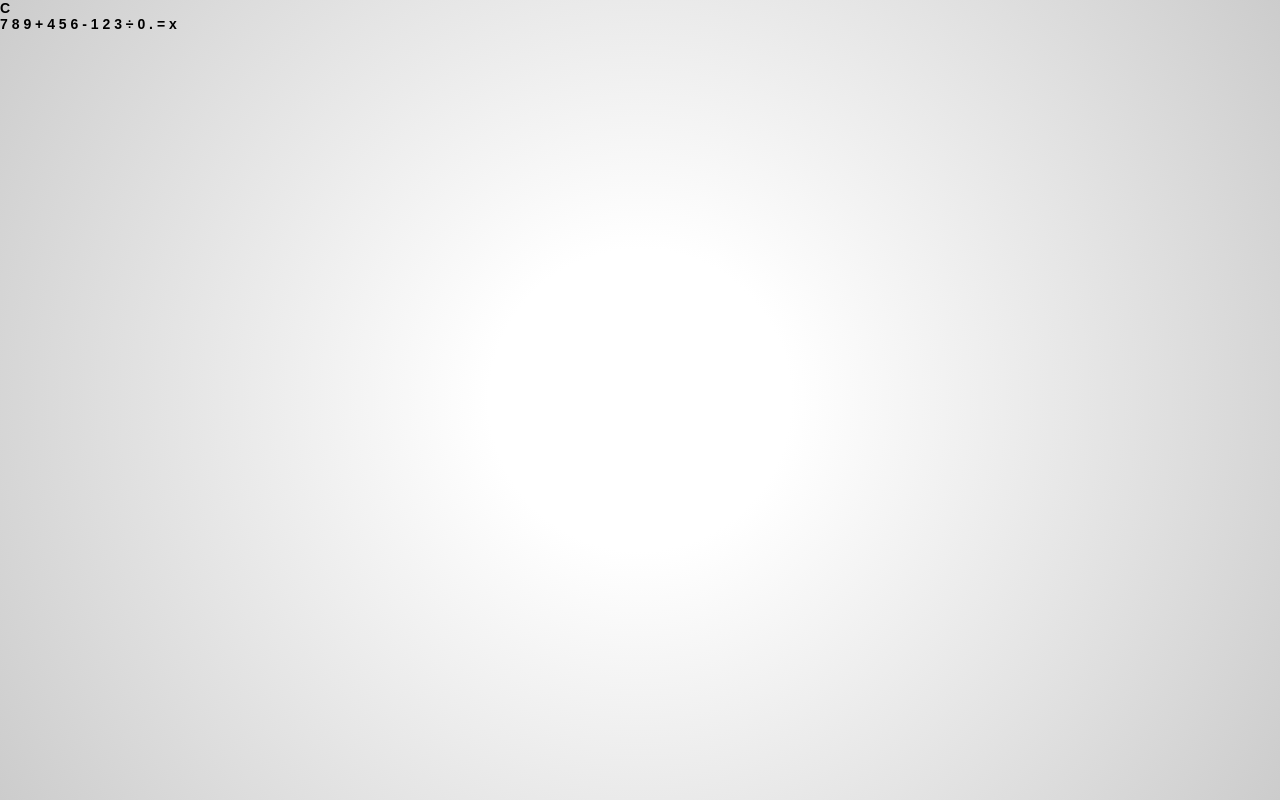
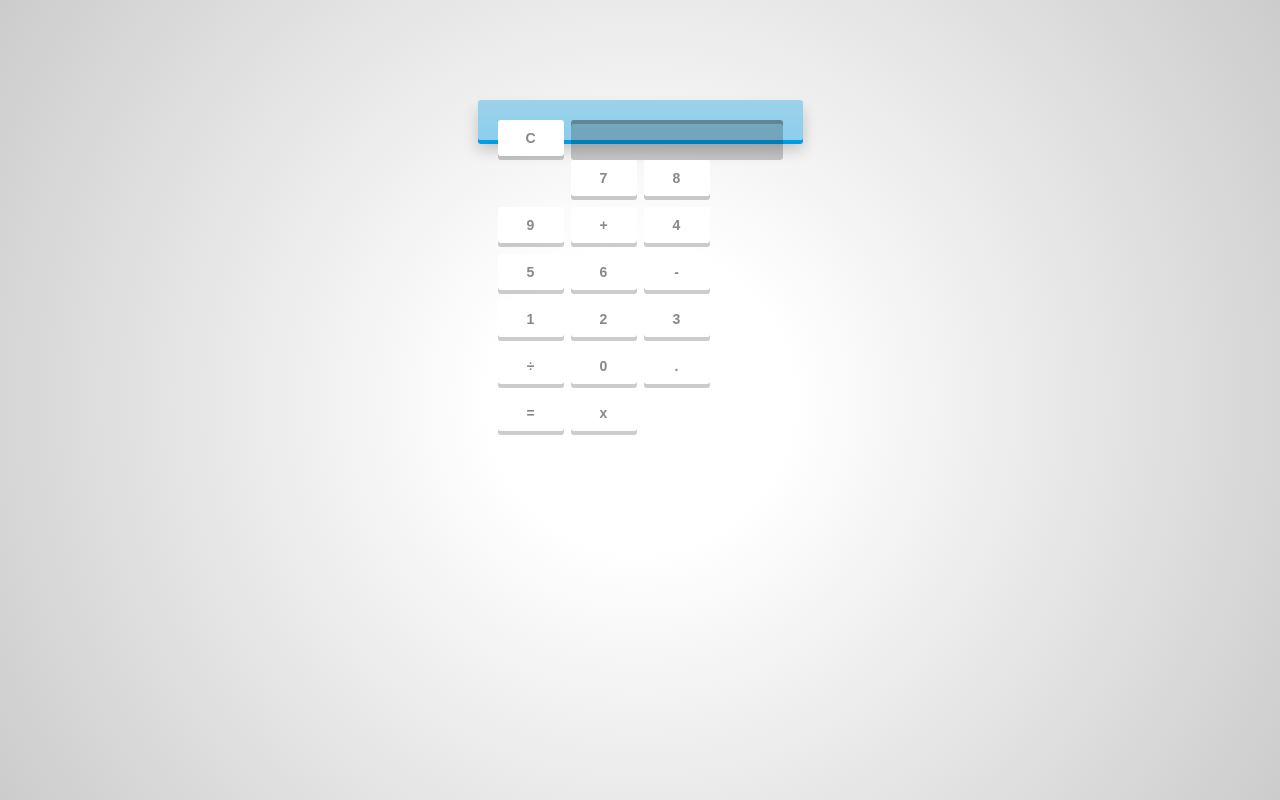
Before and after one commit to DONGChuan/Calculator-HTML-CSS-Javascript, a plain HTML site: page index.html in a window 1280 px wide. Drawn offline with Linux system fonts and the light colour scheme.

Commit message:
Update UI
Add shadow

```diff
--- a/css/style.css
+++ b/css/style.css
@@ -15,3 +15,72 @@ html {
     background: radial-gradient(circle, #fff 20%, #ccc);
     background-size: cover;
 }
+
+#calculator {
+    width: 325px;
+    height: auto;
+
+    margin: 100px auto;
+    padding: 20px 20px;
+
+    background: #9dd2ea;
+    background: linear-gradient(#9dd2ea, #8bceec);
+    border-radius: 3px;
+    /* Using box shadows to create 3D effects */
+    box-shadow: 0px 4px #009de4, 0px 10px 15px rgba(0,0,0,0.2);
+}
+
+#clear {
+    float: left;
+}
+
+#screen {
+    float: right;
+
+    height: 40px;
+    width: 212px;
+
+    padding: 0 10px;
+
+    background: rgba(0, 0, 0, 0.2);
+    border-radius: 3px;
+    /* Inset shadow on the screen to create indent */
+    box-shadow: inset 0px 4px rgba(0, 0, 0, 0.2);
+
+    /* Typography */
+    font-size: 17px;
+    line-height: 40px;
+    color: white;
+    text-shadow: 1px 1px 2px rgba(0, 0, 0, 0.2);
+    text-align: right;
+    letter-spacing: 1px;
+    overflow: hidden;
+}
+
+/* Applying css on all the keys */
+.keys span, .top span#clear {
+    float: left;
+    position: relative;
+    top: 0;
+    /* Specifies the type of cursor to be displayed when pointing on an element. */
+    cursor: pointer;
+
+    width: 66px;
+    height: 36px;
+
+    background: white;
+    border-radius: 3px;
+    box-shadow: 0px 4px rgba(0, 0, 0, 0.2);
+
+    margin: 0 7px 11px 0;
+
+    color: #888;
+    line-height: 36px;
+    text-align: center;
+
+    /* prevent selection of text inside keys */
+    user-select: none;
+
+    /* Smoothing out hover and active states using css3 transitions */
+    transition: all 0.2s ease;
+}
--- a/index.html
+++ b/index.html
@@ -9,8 +9,8 @@
     <div id="calculator">
         <!-- Screen and clear key -->
         <div class="top">
-            <span class="clear">C</span>
-            <div class="screen"></div>
+            <span id="clear">C</span>
+            <div id="screen"></div>
         </div>
 
         <div class="keys">
```
